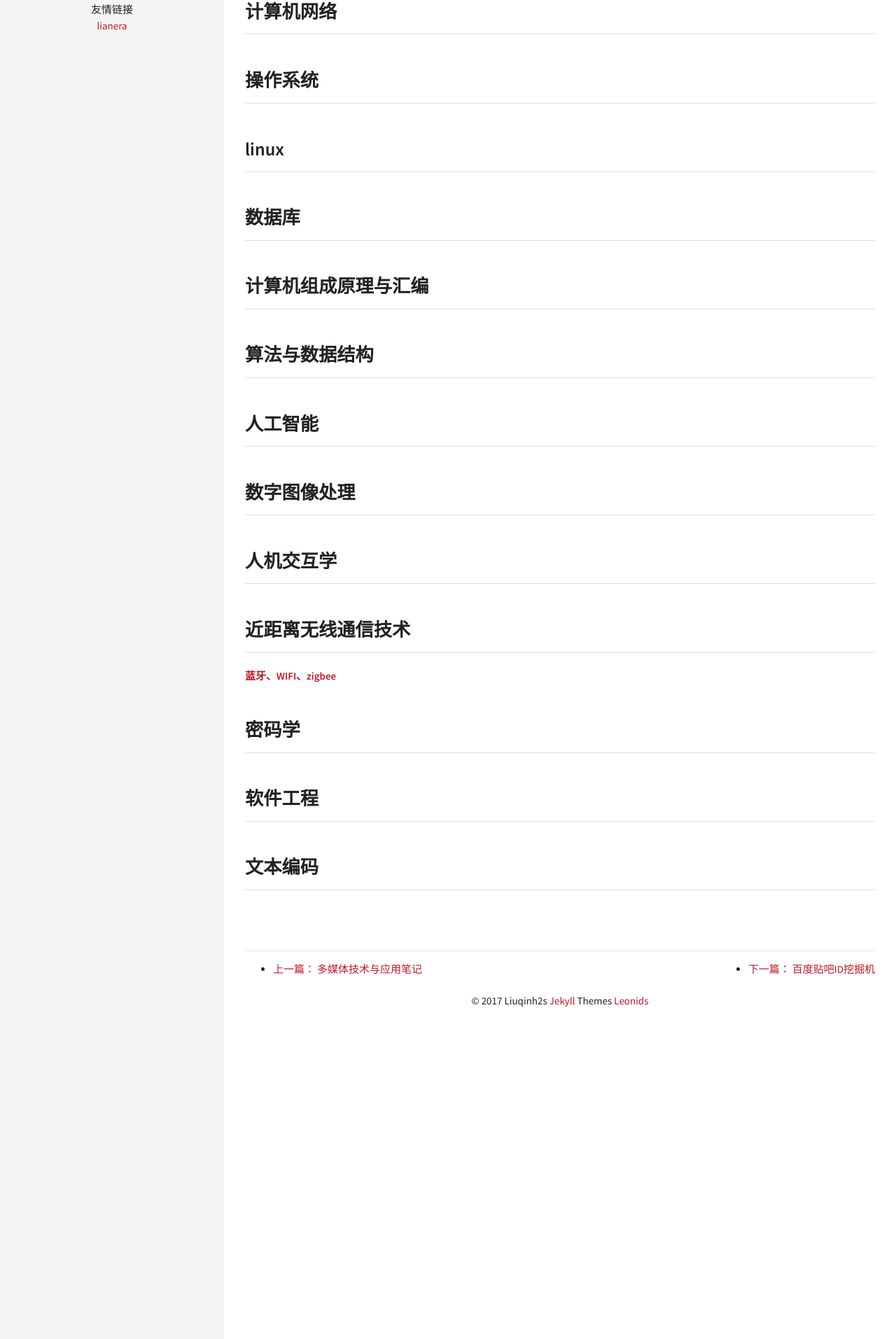
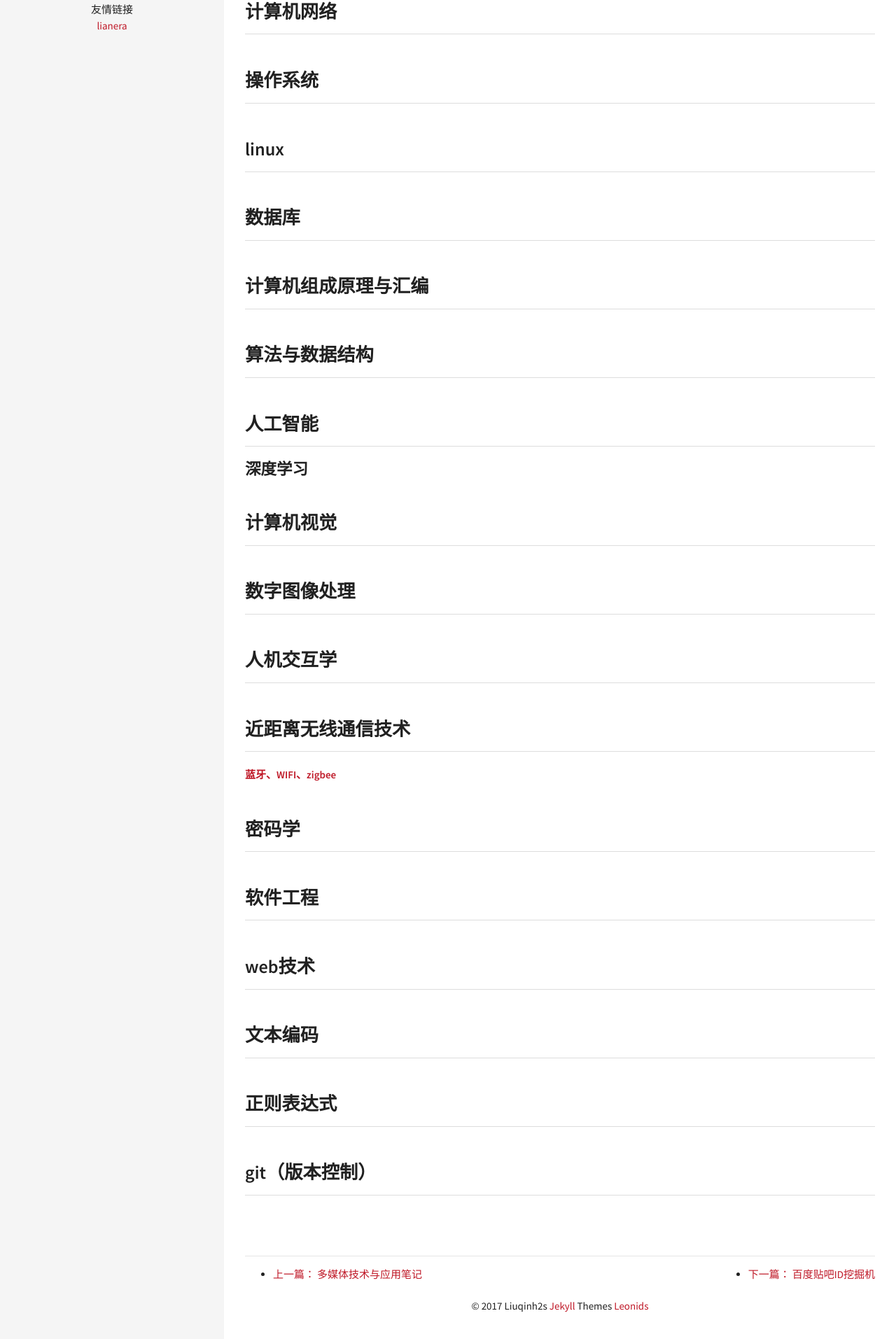
Before and after one commit to transcendtron/liuqinh2s.github.io, a Jekyll site: the page built from _posts/2017-1-11-程序员要懂的概念大全.md, in a window 1280 px wide. Shown: the part 2041-3954 px from the top of the page at 70% size. Built offline with Jekyll 4.4.1, drawn with Linux system fonts in a browser that asks for light colours; comment, search, counter and statistics services are not loaded.

Commit message:
add 程序员要懂的概念大全

```diff
--- a/_posts/2017-1-11-程序员要懂的概念大全.md
+++ b/_posts/2017-1-11-程序员要懂的概念大全.md
@@ -82,6 +82,10 @@ Windows系统文件按照不同的格式和用途分很多种类，为便于管
 
 ## 人工智能
 
+### 深度学习
+
+## 计算机视觉
+
 ## 数字图像处理
 
 ## 人机交互学
@@ -94,5 +98,10 @@ Windows系统文件按照不同的格式和用途分很多种类，为便于管
 
 ## 软件工程
 
+## web技术
 
 ## 文本编码
+
+## 正则表达式
+
+## git（版本控制）
```
Also changed, not shown: _posts/2017-1-12-百度贴吧ID挖掘机.md (+2 -0 lines).
